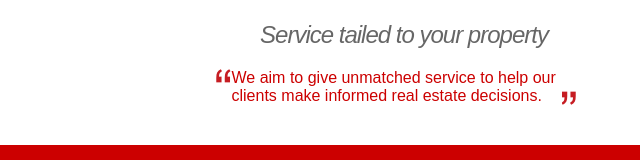
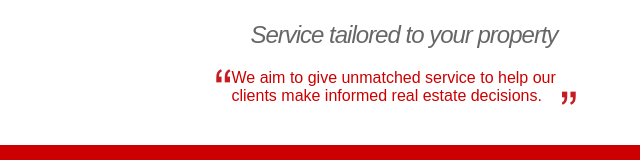
Before and after one commit to hongymagic/sfpg.com.au, a website: page public/index.html in a window 1280 px wide. Shown: the part 640-800 px from the top of the page, 236-876 px from the left. Drawn offline with Linux system fonts and the light colour scheme; a web font is replaced by a local one.

Commit message:
fix spelling mistake on homepage

```diff
--- a/public/index.html
+++ b/public/index.html
@@ -28,7 +28,7 @@
 		<section class="content">
 			<div class="hero">
 				<img src="/img/hero.jpg">
-				<h2>Service tailed to your property</h2>
+				<h2>Service tailored to your property</h2>
 				<blockquote>
 					We aim to give unmatched service to help our clients make informed real estate decisions.
 				</blockquote>
```
